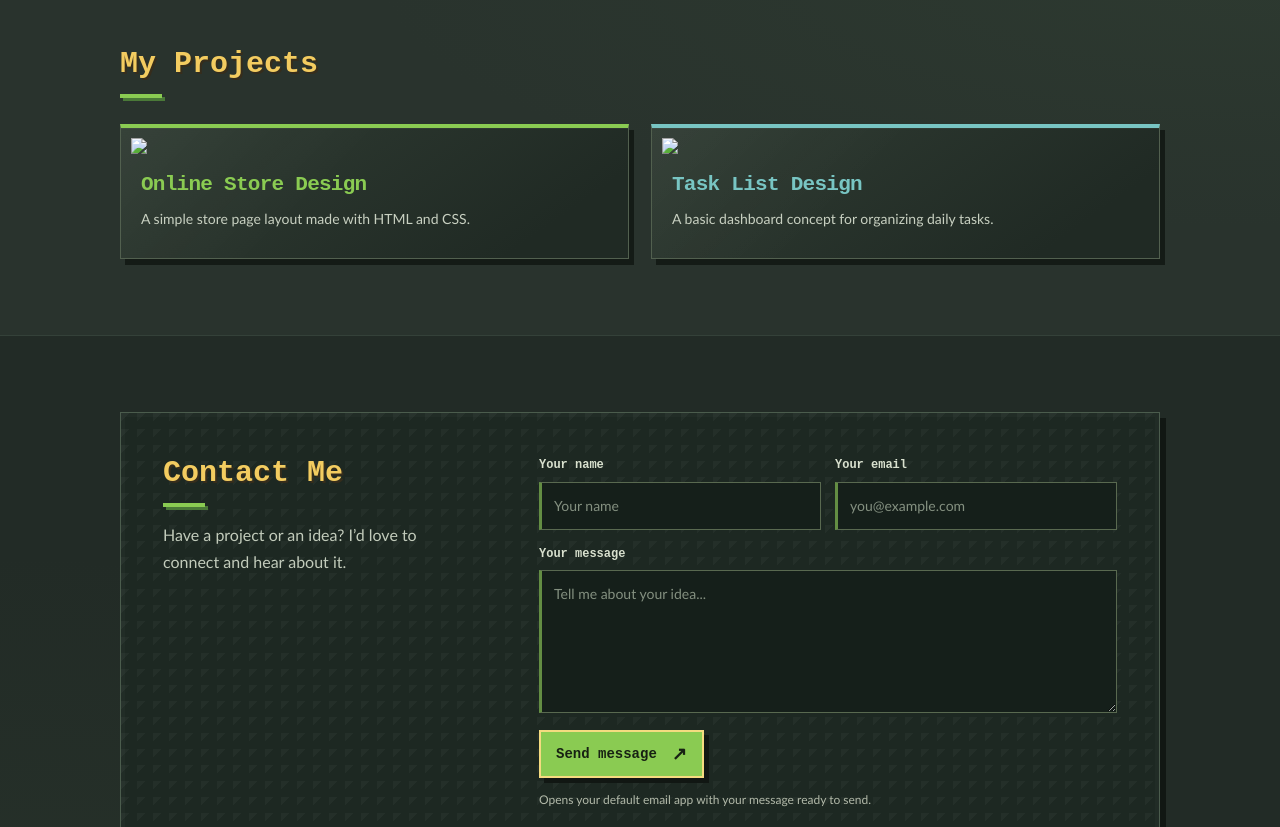
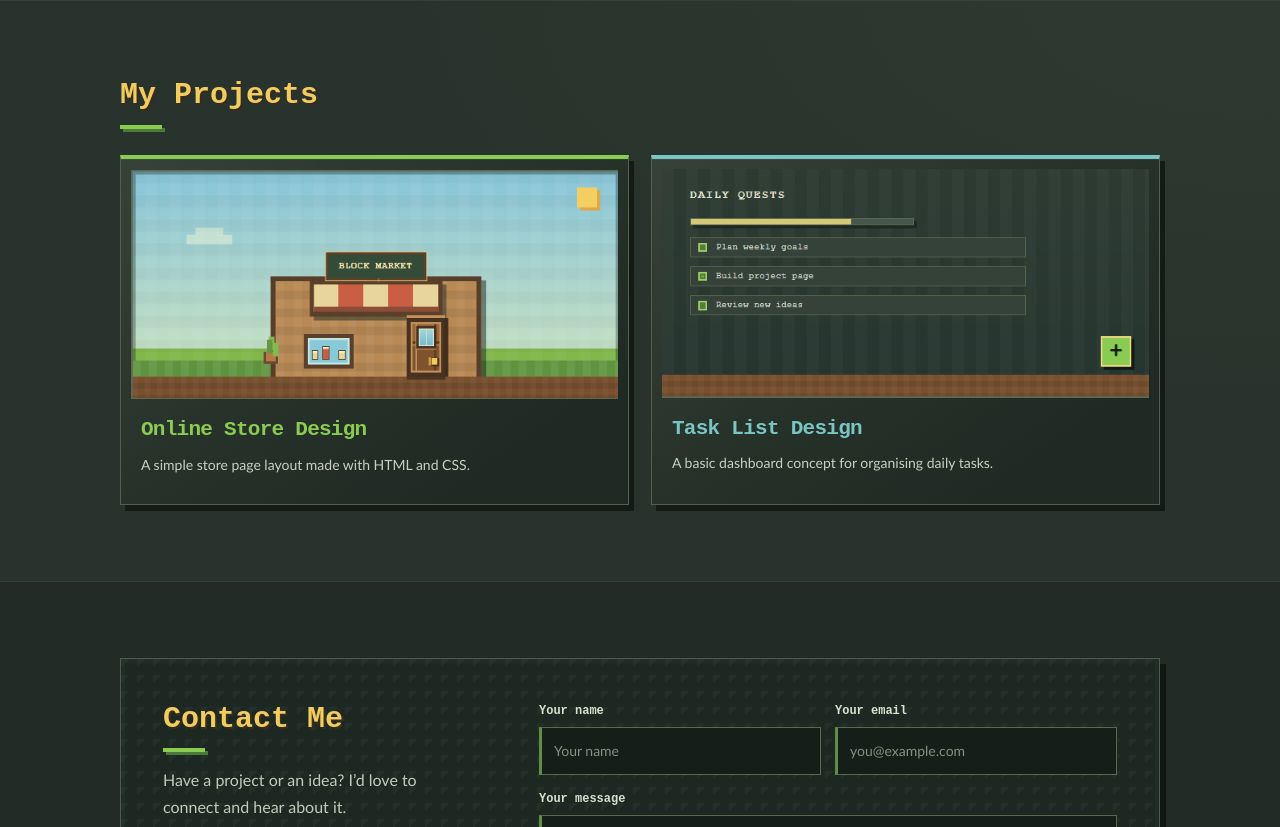
Before and after one commit to bashar318/Minepor, a plain HTML site: page index.html in a window 1280 px wide. Shown: the part 1300-2127 px from the top of the page. Drawn offline with Linux system fonts and the light colour scheme.

Commit message:
Update index.html

```diff
--- a/index.html
+++ b/index.html
@@ -28,7 +28,7 @@
                     <p>I am learning to build simple and useful websites with HTML and CSS.</p>
                     <a class="button" href="#projects">Explore my projects <span>→</span></a>
                 </div>
-                <img class="hero-image" src="images/player.png">
+                <img class="hero-image" src="player.png">
             </div>
         </section>
 
@@ -57,17 +57,17 @@
                 <h2>My Projects</h2>
                 <div class="projects-list">
                     <article class="project">
-                        <img class="project-image" src="images/store.png" loading="lazy">
+                        <img class="project-image" src="store.png" loading="lazy">
                         <div class="project-details">
                             <h3>Online Store Design</h3>
                             <p>A simple store page layout made with HTML and CSS.</p>
                         </div>
                     </article>
                     <article class="project">
-                        <img class="project-image" src="images/tasks.png" loading="lazy">
+                        <img class="project-image" src="tasks.png" loading="lazy">
                         <div class="project-details">
                             <h3>Task List Design</h3>
-                            <p>A basic dashboard concept for organizing daily tasks.</p>
+                            <p>A basic dashboard concept for organising daily tasks.</p>
                         </div>
                     </article>
                 </div>
```
